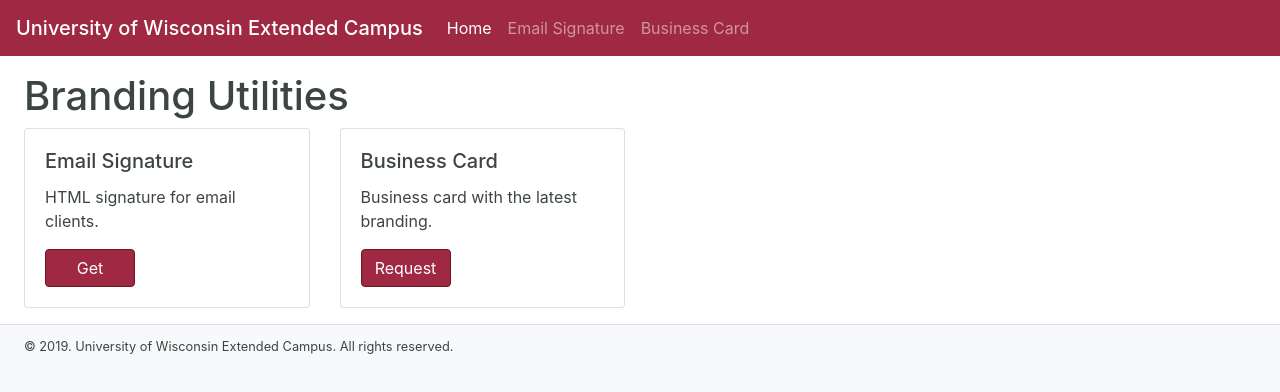
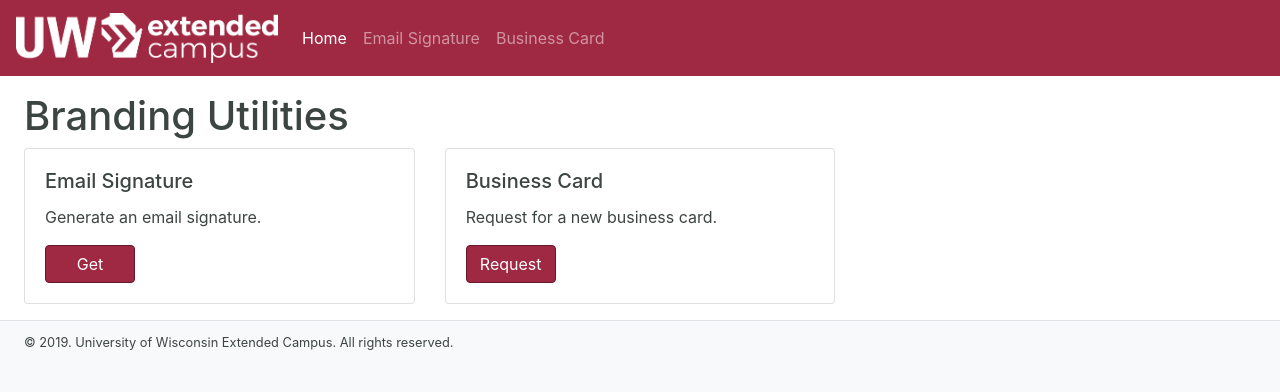
Before and after one commit to uwex-learning-tech/uwex-branding-utilities, a plain HTML site: page index.html in a window 1280 px wide. Drawn offline with nearby package versions, Linux system fonts and the light colour scheme; files that its build step writes are made by us from their sources.

Commit message:
replace page title with logo and added small text to preview

```diff
--- a/index.html
+++ b/index.html
@@ -10,7 +10,7 @@
 <body>
 
     <nav class="navbar navbar-expand-lg navbar-dark" role="navigation">
-        <span class="navbar-brand mb-0 h1">University of Wisconsin Extended Campus</span>
+        <span class="navbar-brand mb-0 h1"><img width="auto" height="50px" src="images/uwex_logo_v2.png" alt="University of Wisconsin Extended Campus"/></span>
         <button class="navbar-toggler" type="button" data-toggle="collapse" data-target="#navbarNavAltMarkup" aria-controls="navbarNavAltMarkup" aria-expanded="false" aria-label="Toggle navigation">
             <span class="navbar-toggler-icon"></span>
         </button>
@@ -39,21 +39,21 @@
 
                 <div class="row">
 
-                    <div class="col-12 col-md-6 col-lg-3 mb-3">
+                    <div class="col-12 col-md-6 col-lg-4 mb-3">
                         <div class="card">
                             <div class="card-body">
                             <h5 class="card-title">Email Signature</h5>
-                            <p class="card-text">HTML signature for email clients.</p>
+                            <p class="card-text">Generate an email signature.</p>
                             <a href="email-signature.html" class="btn btn-dark custom-red">Get</a>
                             </div>
                         </div>
                     </div>
 
-                    <div class="col-12 col-md-6 col-lg-3 mb-3">
+                    <div class="col-12 col-md-6 col-lg-4 mb-3">
                         <div class="card">
                             <div class="card-body">
                                 <h5 class="card-title">Business Card</h5>
-                                <p class="card-text">Business card with the latest branding.</p>
+                                <p class="card-text">Request for a new business card.</p>
                                 <a href="business-card.html" class="btn btn-dark custom-red">Request</a>
                             </div>
                         </div>
```
Also changed, not shown: business-card.html (+4 -4 lines), email-signature.html (+1 -1 lines), images/uwex_logo_v2.png (added), 1 other file.
